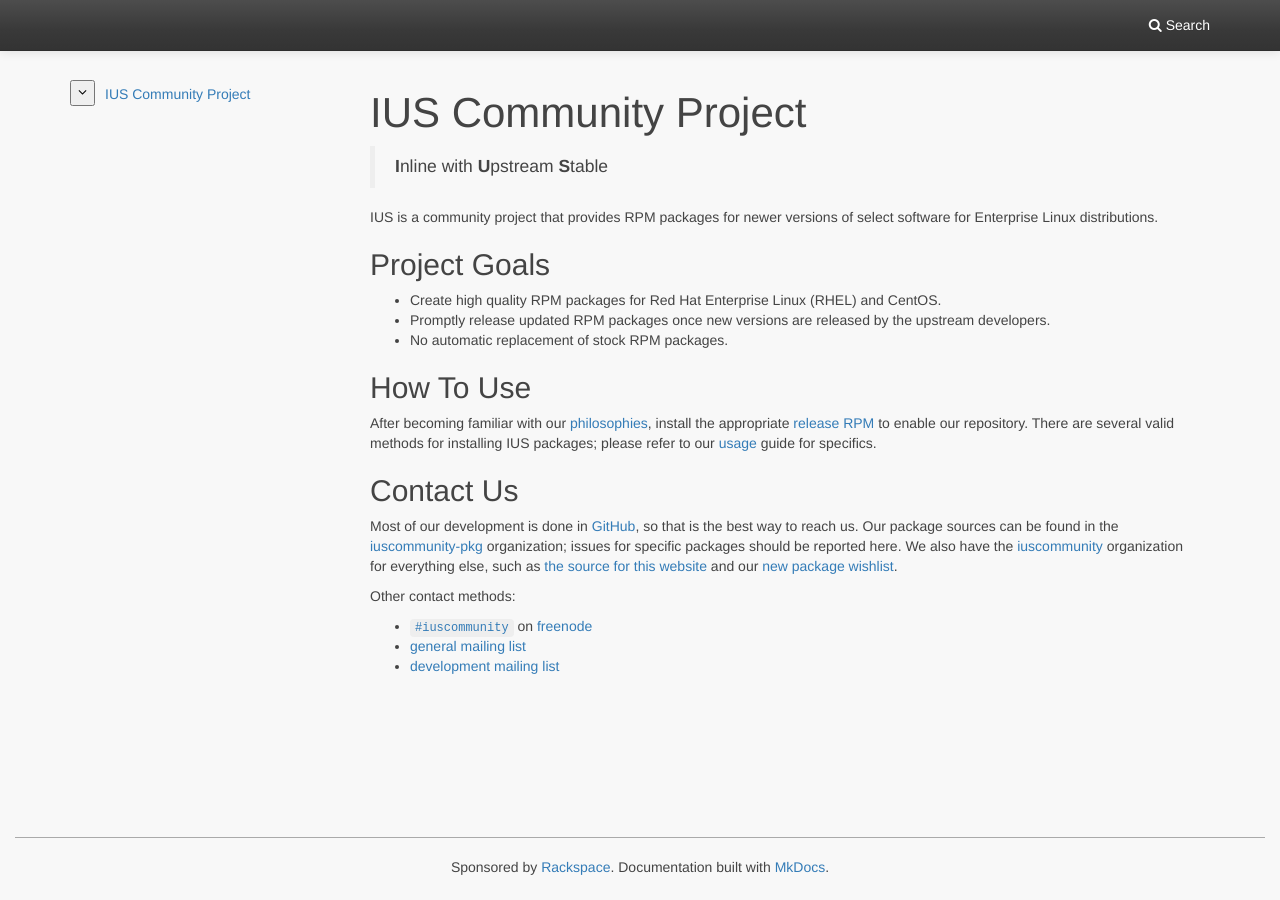
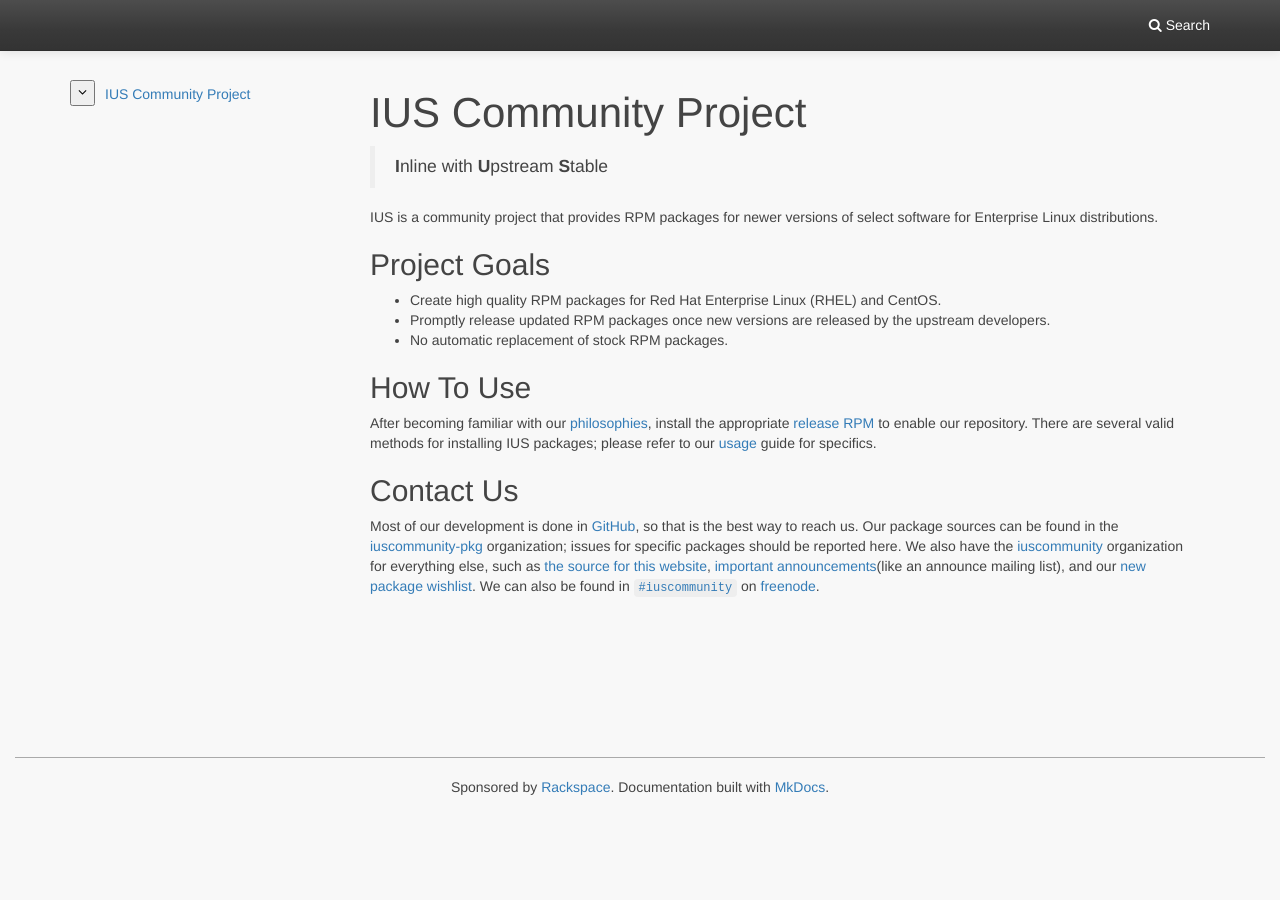
Before and after one commit to iusrepo/ius.io, an MkDocs documentation site: the page built from docs/index.md, in a window 1280 px wide. Built offline with MkDocs 1.6.1, drawn with Linux system fonts in a browser that asks for light colours; nearby versions of some CDN libraries; library files that are not in the unit come from our copies; comment, search, counter and statistics services are not loaded; old or Windows-style settings are respelled for this version of MkDocs.

Commit message:
change from LaunchPad mailing lists to GitHub announce repository

```diff
--- a/docs/index.md
+++ b/docs/index.md
@@ -25,13 +25,9 @@ Most of our development is done in [GitHub][4], so that is the best way to
 reach us.  Our package sources can be found in the [iuscommunity-pkg][5]
 organization; issues for specific packages should be reported here.  We also
 have the [iuscommunity][6] organization for everything else, such as [the
-source for this website][7] and our [new package wishlist][8].
-
-Other contact methods:
-
-* `#iuscommunity` on [freenode][9]
-* [general mailing list][10]
-* [development mailing list][11]
+source for this website][7], [important announcements][8](like an announce
+mailing list), and our [new package wishlist][9].  We can also be found in
+`#iuscommunity` on [freenode][10].
 
 [1]: Philosophy.md
 [2]: GettingStarted.md
```
Also changed, not shown: other parts of docs/index.md (+3 -4 lines), docs/History.md (+2 -2 lines).
